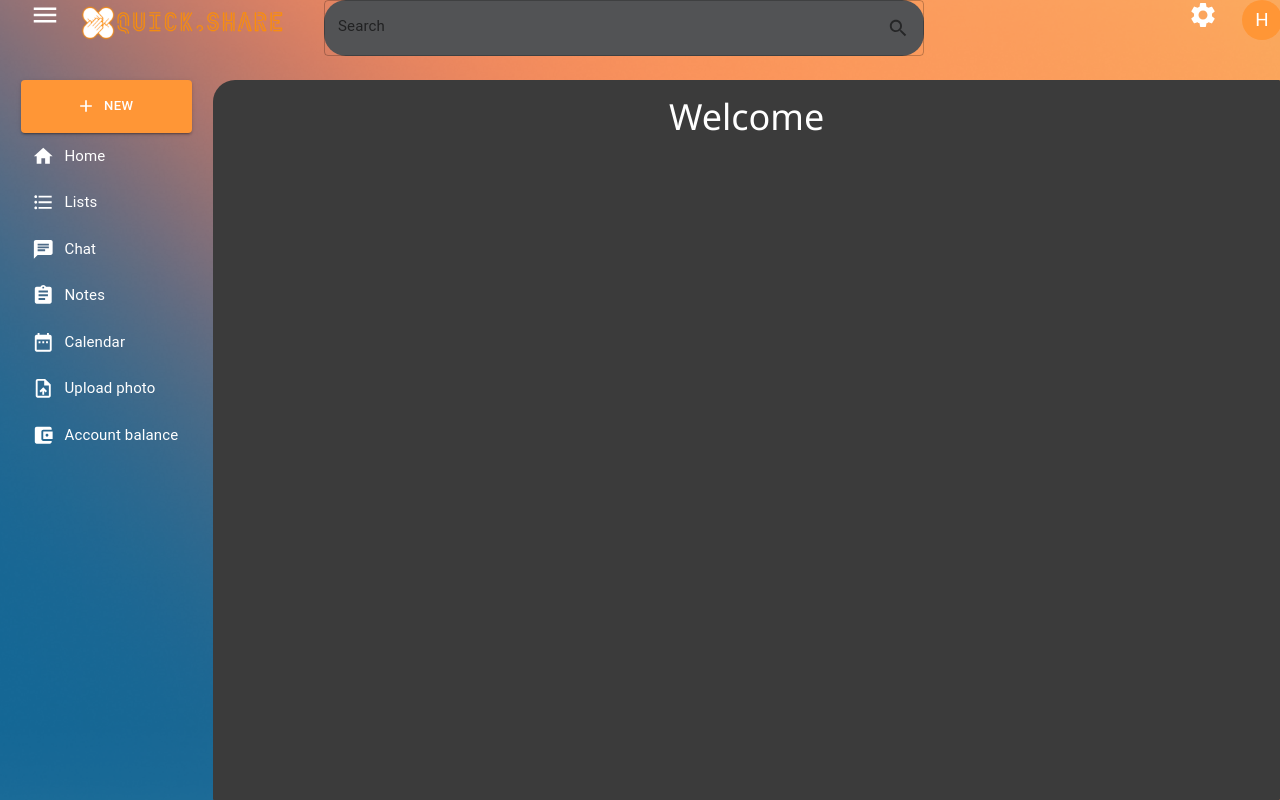
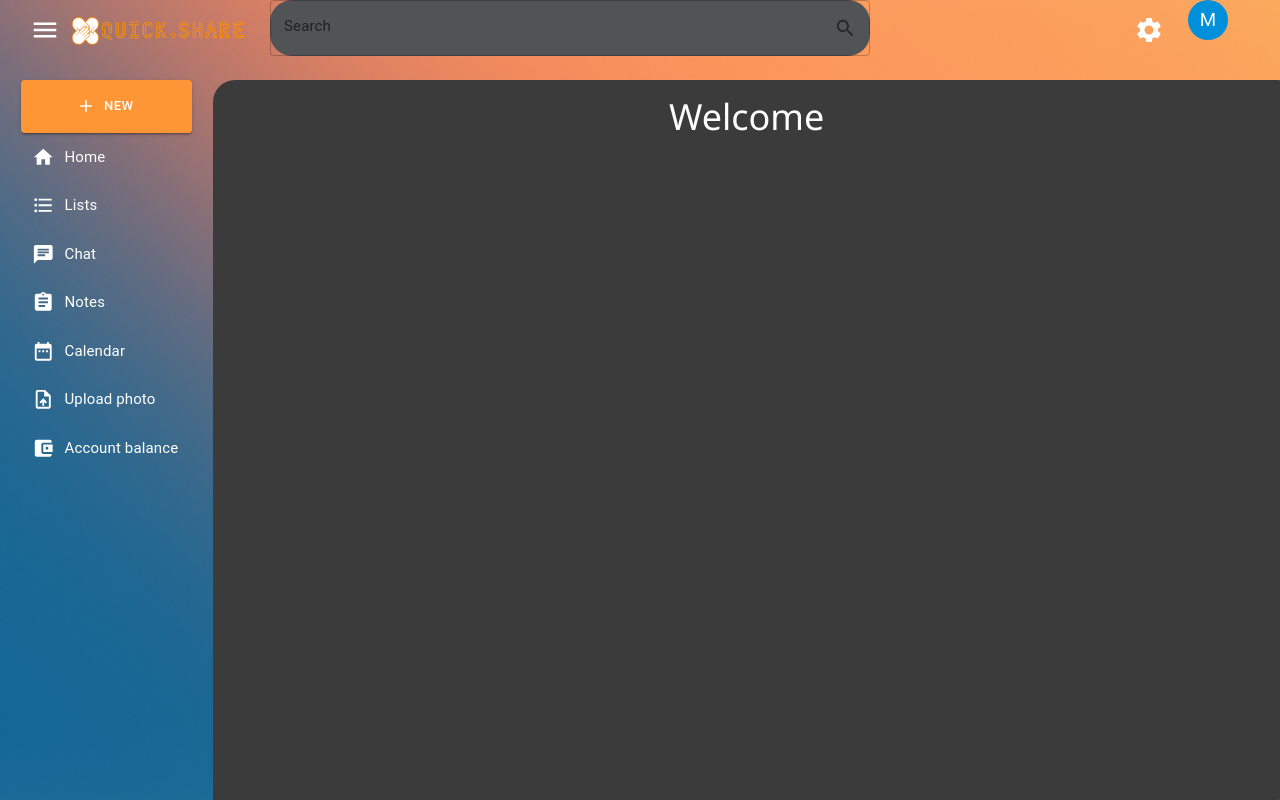
Before and after one commit to MattMkIV/QuickShare_Frontend, a React (Create React App) app: page /homepage in a window 1280 px wide. Built offline with nearby package versions, Linux system fonts and the light colour scheme.

Commit message:
Homepage UI improvements

```diff
--- a/src/Components/homepage/LeftBar.css
+++ b/src/Components/homepage/LeftBar.css
@@ -1,4 +1,4 @@
-.bottonNew {
+.buttonNew {
     background-color: #FF9636 !important;
     padding: 15px 30px 15px 30px !important;
     width: 80%;
@@ -11,6 +11,6 @@
 }
 
 .noPaddingTopBottom {
-    padding-top: 0px !important;
-    padding-bottom: 0px !important;
+    padding-top: 1px !important;
+    padding-bottom: 1px !important;
 }
--- a/src/Components/homepage/LeftBar.tsx
+++ b/src/Components/homepage/LeftBar.tsx
@@ -20,7 +20,7 @@ import { useState } from "react";
 function LeftBar() {
     return(
         <>
-            <Button variant="contained" startIcon={<AddIcon />} className='bottonNew'>
+            <Button variant="contained" startIcon={<AddIcon />} className='buttonNew'>
                 New
             </Button>
             <List sx={{ width: '100%', color:'white', padding: '0px'}}>
--- a/src/Components/homepage/TopBar.css
+++ b/src/Components/homepage/TopBar.css
@@ -1,7 +1,8 @@
 .logo {
-    width: 80%;
-    margin-left: 10%;
-    margin-right: 10%;
+    width: 175px;
+    margin-left: 15px;
+    margin-right: 5px;
+    margin-top: 11px;
 }
 
 
@@ -10,6 +11,7 @@
 .settingIcon {
     color: white;
     font-size: 30px !important;
+    margin-top: 15px !important;
 }
 
 .menuIcon {
@@ -21,7 +23,7 @@
 /*------------------- SearchBar -----------------------*/
 .searchBar {
     border-color: white !important;
-    background-color: #525355;
+    background-color: #525355 !important;
     color: #C0C0C0 !important;
     border-radius: 22px !important;
 }
--- a/src/Components/homepage/TopBar.tsx
+++ b/src/Components/homepage/TopBar.tsx
@@ -26,7 +26,7 @@ function Bar() {
                 <Grid item xs={0.5}>
                     <MenuIcon sx={{color:'white', fontSize: '30px'}} className='menuIcon' onClick={openMenu}/>
                 </Grid>
-                <Grid item xs={2.5}>
+                <Grid item xs={2}>
                     <img src="logo.png" className="logo"/>
                 </Grid>
                 <Grid item xs={8}>
@@ -37,7 +37,7 @@ function Bar() {
                     className='searchBar'
                     value={searchTerm}
                     onClick={handleChange}
-                    sx={{ width: 600 , color: 'white'}}
+                    sx={{ width: 600}}
                     InputProps={{
                     endAdornment: (
                         <InputAdornment position="end">
@@ -49,7 +49,7 @@ function Bar() {
                     <SettingsIcon className='settingIcon w3-cell-middle'/>
                 </Grid>
                 <Grid item xs={0.5}>
-                    <Avatar className='avatar w3-cell-middle' sx={{backgroundColor: '#FF9636'}}>H</Avatar>
+                    <Avatar className='avatar w3-cell-middle' sx={{backgroundColor: '#008fdb'}}>M</Avatar>
                 </Grid>
             </Grid>
         </>
```
